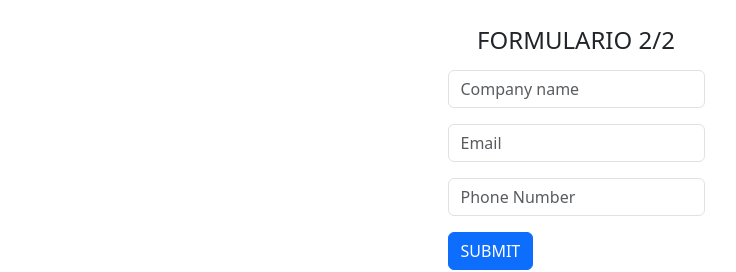
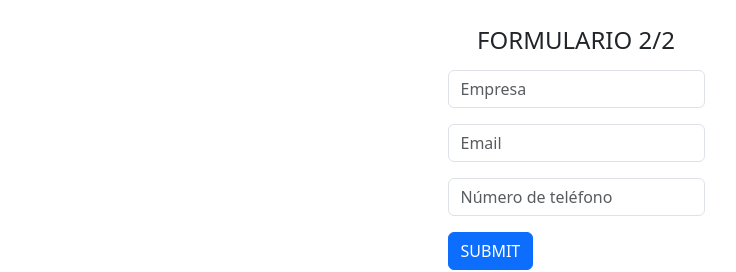
Before and after one commit to victorjv37/react-form, a React (Vite) app: page /companyForm in a window 1280 px wide. Shown: the part 160-432 px from the top of the page, without its empty margins (64-800 px from the left). Built offline with nearby package versions, Linux system fonts and the light colour scheme.

Commit message:
Transition not finished
Components working

```diff
--- a/package.json
+++ b/package.json
@@ -19,7 +19,8 @@
     "react-dom": "^18.2.0",
     "react-hook-form": "^7.49.2",
     "react-router": "^6.21.0",
-    "react-router-dom": "^6.21.0"
+    "react-router-dom": "^6.21.0",
+    "react-transition-group": "^4.4.5"
   },
   "devDependencies": {
     "@types/react": "^18.2.43",
--- a/src/styles.scss
+++ b/src/styles.scss
@@ -1,8 +1,13 @@
+#root {
+    height: 98.75vh;
+ }
+
 .form {
     display: flex;
     flex-direction: column;
     align-items: center;
-}
-._container{
+ }
 
-}
+ ._container {
+    height: 100%;
+ }
--- /dev/null
+++ b/src/transitions/FadeTransition.jsx
@@ -0,0 +1,24 @@
+import React from "react";
+import { Transition } from "react-transition-group";
+
+const duration = 500;
+
+const defaultStyle = {
+  transition: duration,
+  opacity: 0
+};
+
+const transitionStyles = {
+  entering: { opacity: 1 },
+  entered: { opacity: 1 },
+  exiting: { opacity: 0 },
+  exited: { opacity: 0 }
+};
+
+const FadeTransition = ({ in: inProp, children }) => (
+  <Transition in={inProp} timeout={duration}>
+    {(state) => <div style={{ ...defaultStyle, ...transitionStyles[state] }}>{children}</div>}
+  </Transition>
+);
+
+export default FadeTransition;
--- a/src/views/CompanyForm.jsx
+++ b/src/views/CompanyForm.jsx
@@ -1,9 +1,12 @@
-import React from "react";
-import { Button, Form, Stack } from "react-bootstrap";
+import React, { useState } from "react";
+import { Button, Form, Stack, Alert } from "react-bootstrap";
 import { useForm } from "react-hook-form";
 import Header from "../components/Header";
+import FadeTransition from "../transitions/FadeTransition";
 
 const UserForm = () => {
+  const [data, setData] = useState(undefined);
+  const [show, setShow] = useState(true);
   const {
     register,
     handleSubmit,
@@ -12,14 +15,17 @@ const UserForm = () => {
 
   const onSubmit = (data) => {
     if (data) {
+      setData(data);
       console.log(data);
     } else {
+      setData(false);
       console.log(errors);
     }
   };
 
   return (
-    <div className="container mt-2 p-3">
+    <FadeTransition in={true}>
+      <div className="container _container mt-2 p-3">
         <Stack gap={2}>
           <div className="p-2">
             <Header title={"PlexusTech"} />
@@ -31,8 +37,8 @@ const UserForm = () => {
                 <Form.Control
                   className="mb-3"
                   type="text"
-                placeholder="Company name"
-                {...register("Company name", { required: true })}
+                  placeholder="Empresa"
+                  {...register("Empresa", { required: true })}
                 />
                 <Form.Control
                   className="mb-3"
@@ -42,7 +48,7 @@ const UserForm = () => {
                 />
                 <Form.Control
                   className="mb-3"
-                placeholder="Phone Number"
+                  placeholder="Número de teléfono"
                   {...register("Mobile number", { required: true, minLength: 6, maxLength: 12 })}
                 />
                 <Button variant="primary" type="submit">
@@ -52,7 +58,20 @@ const UserForm = () => {
             </Form>
           </div>
         </Stack>
+        {data === false && (
+          <Alert show={show} variant="success">
+            <Alert.Heading>Error</Alert.Heading>
+            <p>Introduce correctamente los datos.</p>
+            <hr />
+            <div className="d-flex justify-content-end">
+              <Button onClick={() => setShow(false)} variant="outline-success">
+                Close me
+              </Button>
             </div>
+          </Alert>
+        )}
+      </div>
+    </FadeTransition>
   );
 };
 
--- a/src/views/UserForm.jsx
+++ b/src/views/UserForm.jsx
@@ -2,10 +2,12 @@ import React, { useEffect, useState } from "react";
 import { Button, Form, Stack } from "react-bootstrap";
 import { useForm } from "react-hook-form";
 import Header from "../components/Header";
-import { Link, useNavigate } from "react-router-dom";
+import { useNavigate } from "react-router-dom";
+import FadeTransition from "../transitions/FadeTransition";
 
 const UserForm = () => {
   const [data, setData] = useState(undefined);
+  const navigate = useNavigate();
 
   const {
     register,
@@ -15,6 +17,7 @@ const UserForm = () => {
   const onSubmit = (data) => {
     if (data) {
       setData(data);
+      navigate("/companyForm");
     } else {
       console.log(errors);
     }
@@ -26,7 +29,8 @@ const UserForm = () => {
   }, [data]);
 
   return (
-    <div className="container mt-2 p-3">
+    <FadeTransition in={true}>
+      <div className="_container container mt-2 p-3">
         <Stack gap={2}>
           <div className="p-2">
             <Header title={"PlexusTech"} />
@@ -38,14 +42,14 @@ const UserForm = () => {
                 <Form.Control
                   className="mb-3"
                   type="text"
-                placeholder="First name"
-                {...register("First name", { required: true, maxLength: 80 })}
+                  placeholder="Nombre"
+                  {...register("Nombre", { required: true, maxLength: 80 })}
                 />
                 <Form.Control
                   className="mb-3"
                   type="text"
-                placeholder="Last name"
-                {...register("Last name", { required: true, maxLength: 100 })}
+                  placeholder="Apellidos"
+                  {...register("Apellidos", { required: true, maxLength: 100 })}
                 />
                 <Form.Control
                   className="mb-3"
@@ -61,6 +65,7 @@ const UserForm = () => {
           </div>
         </Stack>
       </div>
+    </FadeTransition>
   );
 };
 
```
Also changed, not shown: 1 other file (tests, documents, lock files or other folders). Lines whose indentation alone changed are shown as unchanged.
